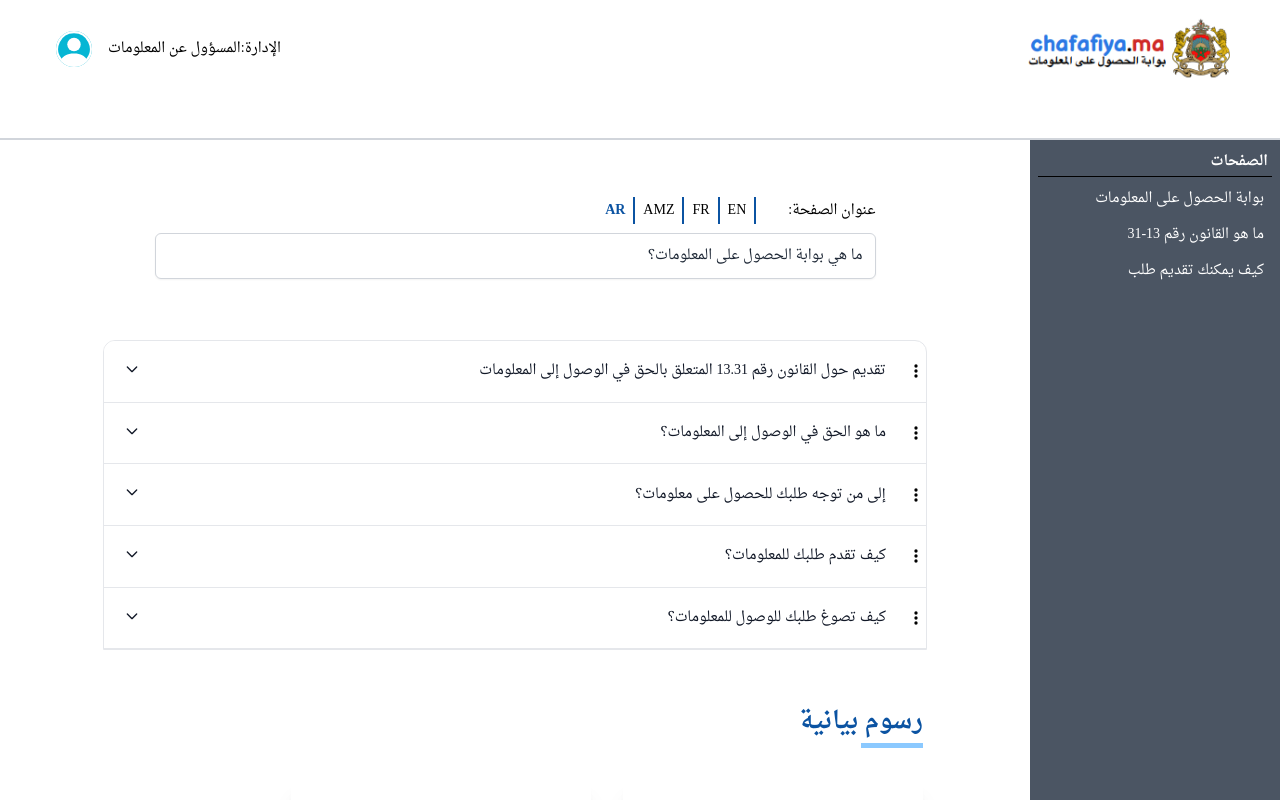
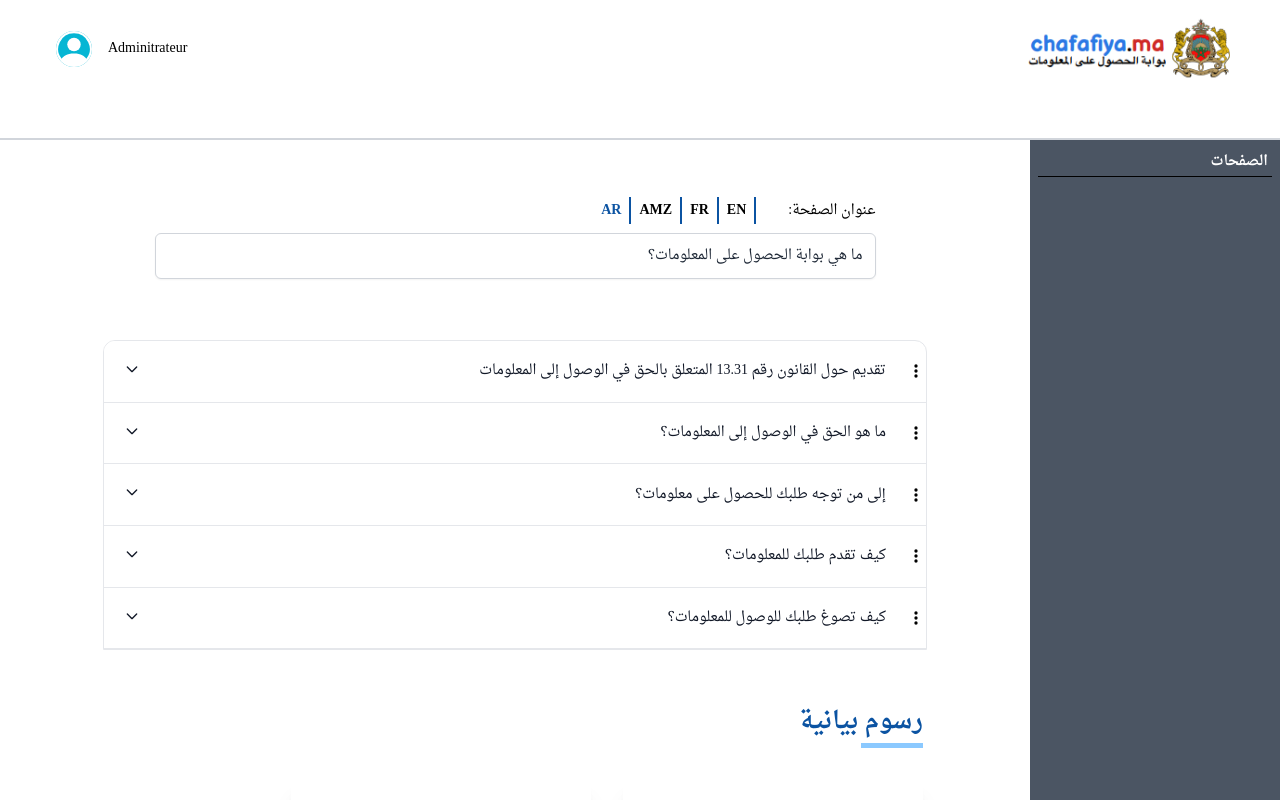
Before and after one commit to nesma05/chafafiya-temp, a Next.js app: page /editContent in a window 1280 px wide. Shown: the top 800 px of the page. Built offline with nearby package versions, Linux system fonts and the light colour scheme.

Commit message:
toggle langs on editContent page

```diff
--- a/components/responsable/ResponsableHeader.tsx
+++ b/components/responsable/ResponsableHeader.tsx
@@ -16,7 +16,6 @@ const ResponsableHeader = ({responsable}:any) => {
         />
       </NextLink>
       <div className="flex items-center">
-        <span>الإدارة: </span>
         <span>{responsable}</span>
         <span className="mx-4 rounded-full bg-cyan-500 text-4xl text-white">
           <AvatarIcon />
--- a/pages/complResponsable/[complaintId].tsx
+++ b/pages/complResponsable/[complaintId].tsx
@@ -17,7 +17,7 @@ import ComplSideBar from '../../components/responsable/ComplSideBar'
 const RespComplaint: PageWithSecondaryLayoutType = ({ request }: any) => {
   return (
     <div>
-      <ResponsableHeader responsable={'المسؤول عن الشكايات'} />
+      <ResponsableHeader responsable={'الإدارة: المسؤول عن الشكايات'} />
       <div className="flex h-auto border-y-2">
         <ComplSideBar />
         {/* <div className="w-[70px] border-l-2 border-gray-300">
--- a/pages/complResponsable/index.tsx
+++ b/pages/complResponsable/index.tsx
@@ -13,7 +13,7 @@ import RespComplDetails from '../../components/responsable/RespComplDetails'
 const ComplaintsResponsable: PageWithSecondaryLayoutType = () => {
   return (
     <div className="text-sm">
-      <ResponsableHeader responsable={'المسؤول عن الشكايات'} />
+      <ResponsableHeader responsable={'الإدارة: المسؤول عن الشكايات'} />
       <div className="mt-10 flex w-full justify-start border-t-2 border-gray-300">
         <ComplSideBar />
         <RespComplDetails rows={requestFollow} />
--- a/pages/editContent.tsx
+++ b/pages/editContent.tsx
@@ -11,6 +11,44 @@ import { illustrationsList, lawList, videosList } from '../utils/constants'
 
 const EditContent: PageWithSecondaryLayoutType = () => {
   const [selected, setSelected] = useState(null)
+  const [selectedItem, setSelectedItem] = useState(0)
+  const [toggleIndex, setToggleIndex] = useState(1)
+
+
+
+  const sideBarList = [
+    {
+      id: '01',
+      text: 'بوابة الحصول على المعلومات',
+    },
+    {
+      id: '02',
+      text: 'ما هو القانون رقم 13-31',
+    },
+    {
+      id: '03',
+      text: 'كيف يمكنك تقديم طلب',
+    },
+  ]
+
+  const langLists = [
+    {
+      id: 'l01',
+      text: 'AR',
+    },
+    {
+      id: 'l02',
+      text: 'AMZ',
+    },
+    {
+      id: 'l03',
+      text: 'FR',
+    },
+    {
+      id: 'l04',
+      text: 'EN',
+    },
+  ]
 
   const handleToggle = (i: any) => {
     if (selected === i) {
@@ -19,18 +57,33 @@ const EditContent: PageWithSecondaryLayoutType = () => {
 
     return setSelected(i)
   }
+
+  const handleItemClick = (index: any) => {
+    setSelectedItem(index)
+    setToggleIndex(index+1)
+  }
+
+  const inputContent = ()=>{
+    if(toggleIndex===1) return 'ما هي بوابة الحصول على المعلومات؟'
+    if(toggleIndex===2) return 'ⵜⵉⵏⴰⴼⵓⵜⵉⵏ ⵜⵉⵏⴰⴼⵓⵜⵉⵏ ⵜⵉⵏⴰⴼⵓⵜⵉⵏ ⵜⵉⵏⴰⴼⵓⵜⵉⵏ?'
+    if(toggleIndex===3) return "C'est quoi le portail de l'accés à l'information?"
+    if(toggleIndex===4) return 'What is the access to information portal?'
+  }
+
   return (
     <div className="text-sm">
-      <ResponsableHeader responsable={'المسؤول عن المعلومات'} />
+      <ResponsableHeader responsable={"Adminitrateur"} />
       <div className="mt-10 flex w-full justify-start border-t-2 border-gray-300">
         <div className="w-[250px] bg-gray-600 text-white">
           <ul className="p-2">
             <li className="mb-1 border-b border-black p-1 font-bold">
               الصفحات
             </li>
-            <li className="cursor-pointer p-2">بوابة الحصول على المعلومات</li>
-            <li className="cursor-pointer p-2">ما هو القانون رقم 13-31</li>
-            <li className="cursor-pointer p-2">كيف يمكنك تقديم طلب</li>
+            {sideBarList.map((ls: any) => (
+              <li key={ls.id} className="cursor-pointer p-2">
+                {ls.txt}
+              </li>
+            ))}
           </ul>
         </div>
         <div className="flex-1">
@@ -40,18 +93,17 @@ const EditContent: PageWithSecondaryLayoutType = () => {
                 <div className="flex gap-8">
                   <label className="mb-1.5 inline-block"> عنوان الصفحة:</label>
                   <div>
-                    <span className="cursor-pointer border-r-2 border-main px-2 font-bold text-main">
-                      AR
-                    </span>
-                    <span className="cursor-pointer border-r-2 border-main px-2">
-                      AMZ
-                    </span>
-                    <span className="cursor-pointer border-r-2 border-main px-2">
-                      FR
-                    </span>
-                    <span className="cursor-pointer border-r-2 border-main px-2">
-                      EN
-                    </span>
+                    {langLists.map((lang: any, index:any) => (
+                      <span
+                        key={lang.id}
+                        className={`cursor-pointer border-r-2 border-main px-2 font-bold ${
+                          selectedItem === index ? 'text-main' : ''
+                        }`}
+                        onClick={()=>handleItemClick(index)}
+                      >
+                        {lang.text}
+                      </span>
+                    ))}
                   </div>
                 </div>
                 <input
@@ -59,7 +111,7 @@ const EditContent: PageWithSecondaryLayoutType = () => {
                   placeholder="عنوان الصفحة"
                   name="firstname"
                   type="text"
-                  value={'ما هي بوابة الحصول على المعلومات؟'}
+                  value={inputContent()}
                 />
               </div>
             </div>
--- a/pages/reqResponsable/[requestId].tsx
+++ b/pages/reqResponsable/[requestId].tsx
@@ -17,7 +17,7 @@ import ReqSideBar from '../../components/responsable/ReqSideBar'
 const ResRequest: PageWithSecondaryLayoutType = ({ request }: any) => {
   return (
     <div>
-      <ResponsableHeader responsable={'المسؤول عن المعلومات'} />
+      <ResponsableHeader responsable={'الإدارة: المسؤول عن الطلبات'} />
       <div className="flex h-auto border-y-2">
         <ReqSideBar />
         {/* <div className="w-[70px] border-l-2 border-gray-300">
--- a/pages/reqResponsable/index.tsx
+++ b/pages/reqResponsable/index.tsx
@@ -13,7 +13,7 @@ import RespReqDetails from '../../components/responsable/RespReqDetails'
 const Responsable: PageWithSecondaryLayoutType = () => {
   return (
     <div className="text-sm">
-      <ResponsableHeader responsable={'المسؤول عن المعلومات'} />
+      <ResponsableHeader responsable={'الإدارة: المسؤول عن الطلبات'} />
       <div className="mt-10 flex w-full justify-start border-t-2 border-gray-300">
         <ReqSideBar />
         <RespReqDetails rows={requestFollow} />
--- a/pages/searchengine.tsx
+++ b/pages/searchengine.tsx
@@ -67,7 +67,7 @@ const SearchEngine: NextPage = ({results}:any) => {
 export default SearchEngine
 
 export async function getServerSideProps({ query }: any) {
-  const dumyData = true
+  const dumyData = false
 
   const { glApi, glContextKey } = config
   const startIndex = query.start || 0
```
